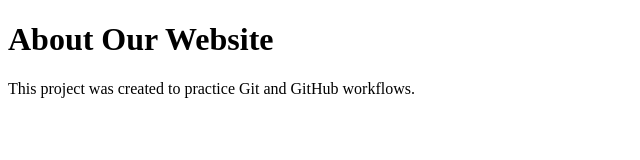
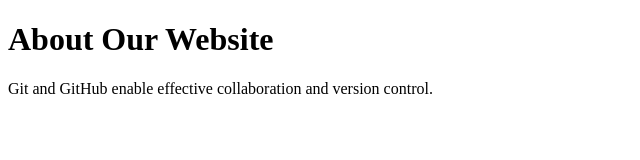
Before and after one commit to rinesarusinovcii/MyWebsiteProject, a plain HTML site: page about.html in a window 1280 px wide. Shown: the full height of the page, 0-640 px from the left. Drawn offline with Linux system fonts and the light colour scheme.

Commit message:
Update about.html

```diff
--- a/about.html
+++ b/about.html
@@ -12,7 +12,7 @@
 
     <h1>About Our Website</h1>
 
-    <p>This project was created to practice Git and GitHub workflows.</p>
+    <p>Git and GitHub enable effective collaboration and version control.</p>
 
 </body>
 
```
